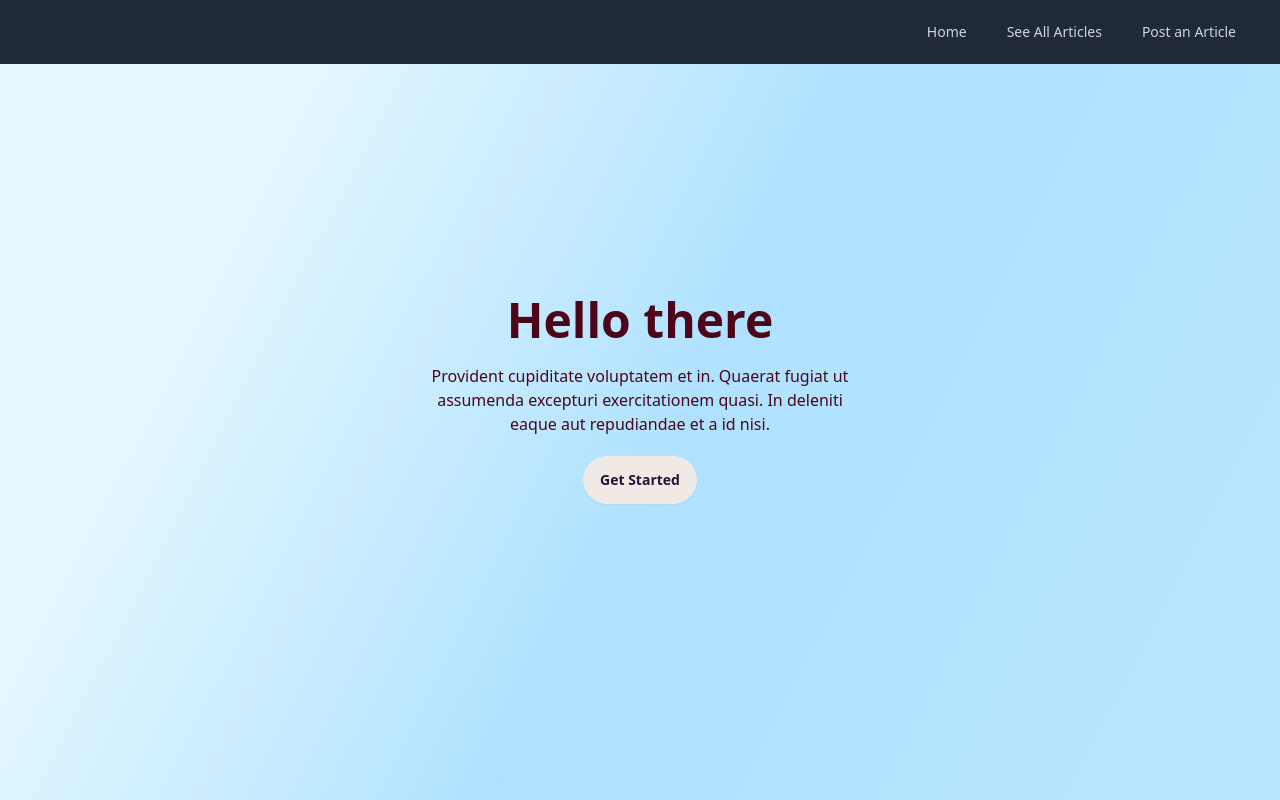
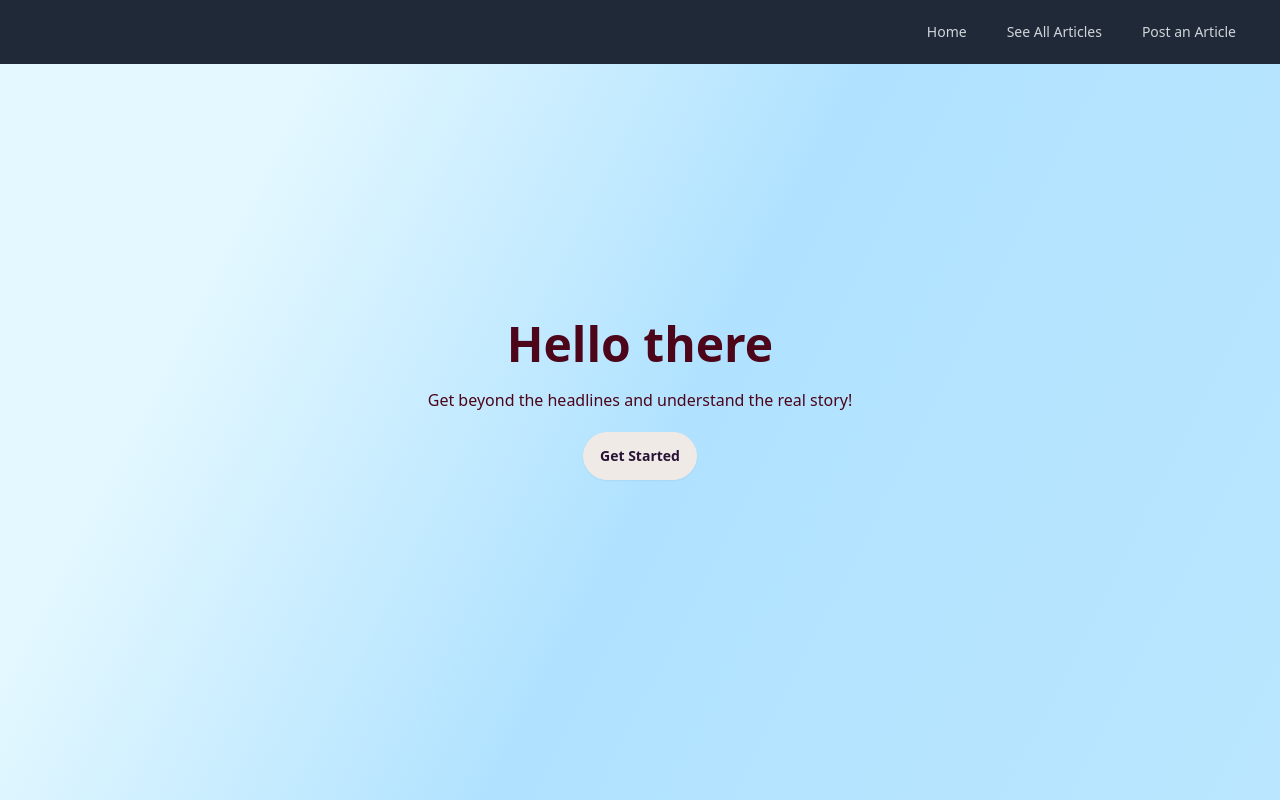
Before and after one commit to AlfredoGvz/front-end-project, a React (Vite) app: page / in a window 1280 px wide. Built offline with nearby package versions, Linux system fonts and the light colour scheme.

Commit message:
New changes

```diff
--- a/src/components/Home.jsx
+++ b/src/components/Home.jsx
@@ -1,5 +1,4 @@
 import { Link } from "react-router-dom";
-import Modal from "./trial/Modal";
 export default function Home() {
   return (
     <div className="hero fixed bottom-0 top-0 hero-own">
@@ -8,9 +7,7 @@ export default function Home() {
         <div className="max-w-md">
           <h1 className="mb-5 text-5xl font-bold">Hello there</h1>
           <p className="mb-5">
-            Provident cupiditate voluptatem et in. Quaerat fugiat ut assumenda
-            excepturi exercitationem quasi. In deleniti eaque aut repudiandae et
-            a id nisi.
+            Get beyond the headlines and understand the real story!
           </p>
           <Link className="btn" to="/articles">
             Get Started
```
